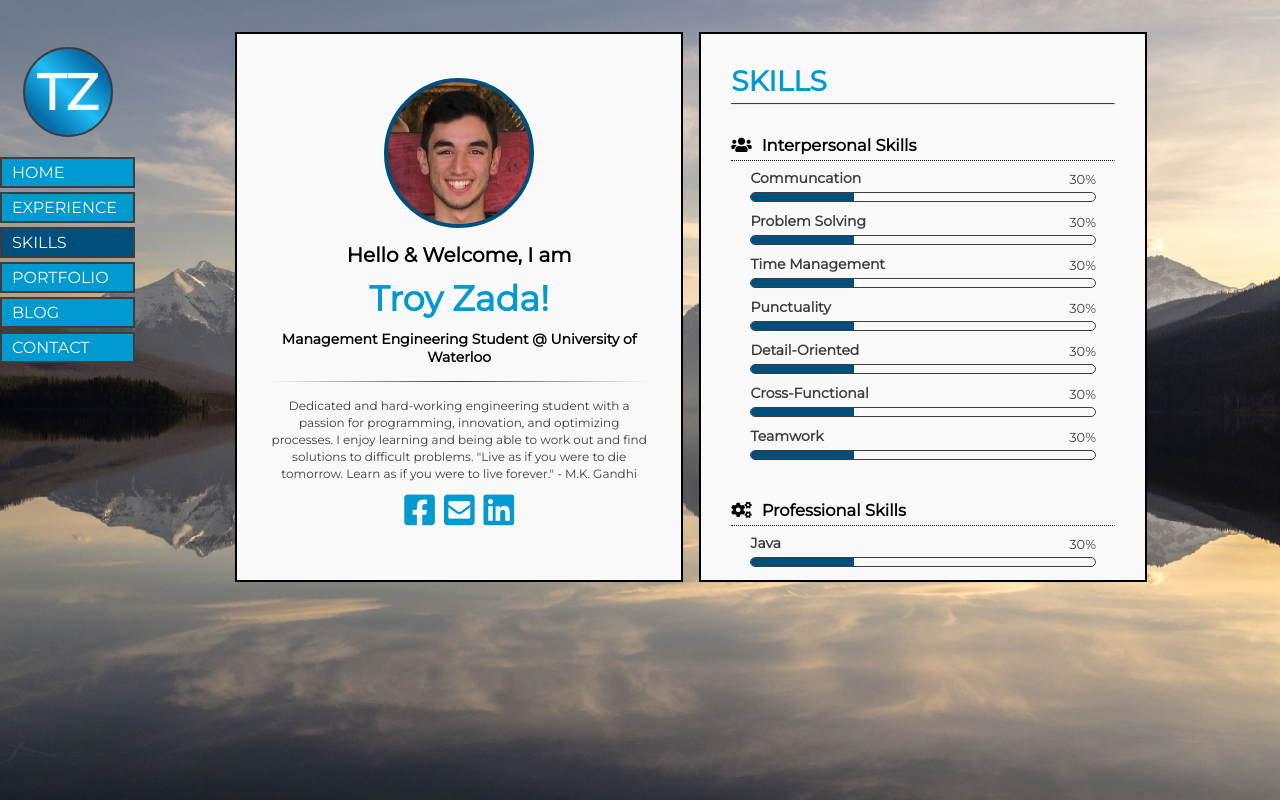
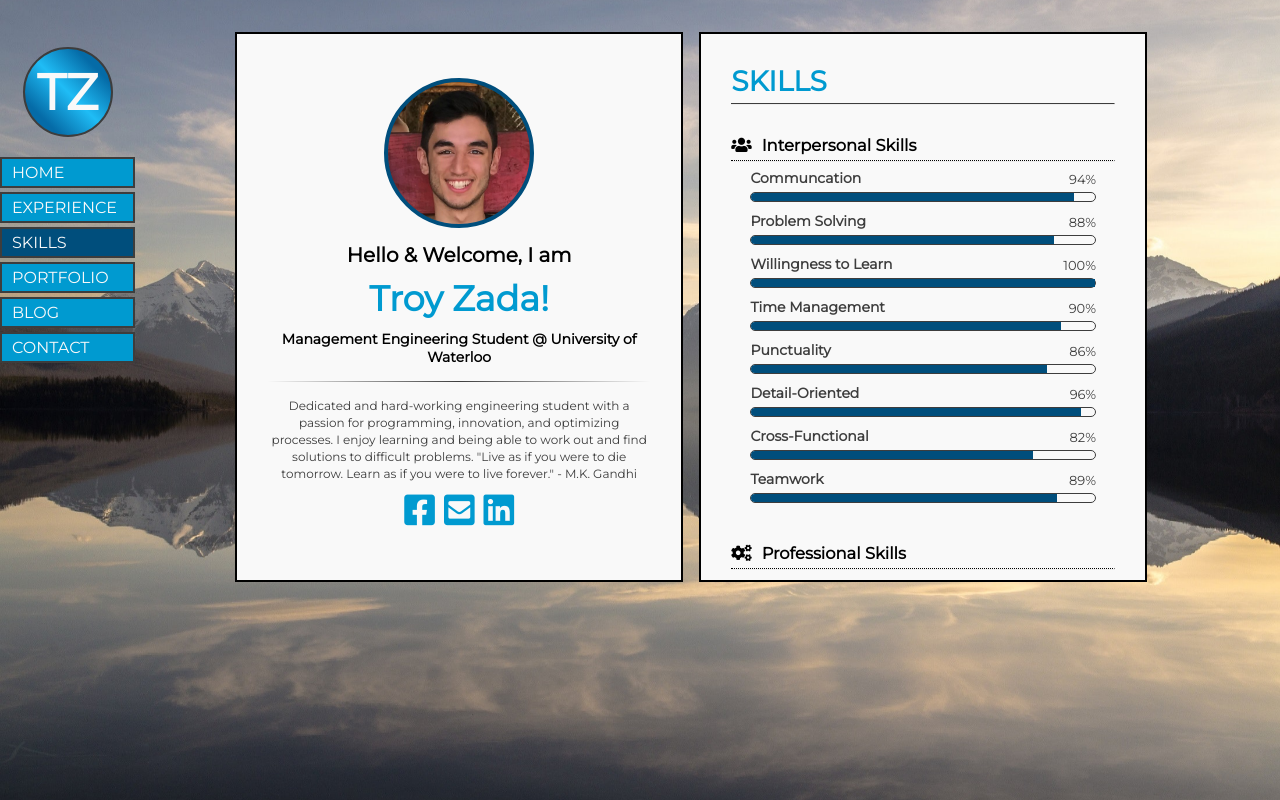
Before and after one commit to tzada8/troy-zada, a React (Create React App) app: page /skills in a window 1280 px wide. Built offline with nearby package versions, Linux system fonts and the light colour scheme; a web font is replaced by a local one.

Commit message:
fixed skill %s

```diff
--- a/src/components/cards/content/skills/Skills.js
+++ b/src/components/cards/content/skills/Skills.js
@@ -12,13 +12,14 @@ function Skills() {
          {/* GROUP OF INTERPERSONAL SKILLS */}
          <Subtitle icon="fas fa-users" label="Interpersonal Skills" />
          <ul>
-            <ProgressBar skillTitle="Communcation" percent="30%" />
-            <ProgressBar skillTitle="Problem Solving" percent="30%" />
-            <ProgressBar skillTitle="Time Management" percent="30%" />
-            <ProgressBar skillTitle="Punctuality" percent="30%" />
-            <ProgressBar skillTitle="Detail-Oriented" percent="30%" />
-            <ProgressBar skillTitle="Cross-Functional" percent="30%" />
-            <ProgressBar skillTitle="Teamwork" percent="30%" />
+            <ProgressBar skillTitle="Communcation" percent="94%" />
+            <ProgressBar skillTitle="Problem Solving" percent="88%" />
+            <ProgressBar skillTitle="Willingness to Learn" percent="100%" />
+            <ProgressBar skillTitle="Time Management" percent="90%" />
+            <ProgressBar skillTitle="Punctuality" percent="86%" />
+            <ProgressBar skillTitle="Detail-Oriented" percent="96%" />
+            <ProgressBar skillTitle="Cross-Functional" percent="82%" />
+            <ProgressBar skillTitle="Teamwork" percent="89%" />
          </ul>
 
          <GroupsDivider />
@@ -26,13 +27,14 @@ function Skills() {
          {/* GROUP OF PROFESSIONAL SKILLS */}
          <Subtitle icon="fas fa-cogs" label="Professional Skills" />
          <ul>
-            <ProgressBar skillTitle="Java" percent="30%" />
-            <ProgressBar skillTitle="Python" percent="30%" />
-            <ProgressBar skillTitle="Excel VBA" percent="30%" />
-            <ProgressBar skillTitle="HTML" percent="30%" />
-            <ProgressBar skillTitle="CSS" percent="30%" />
-            <ProgressBar skillTitle="JavaScript" percent="30%" />
-            <ProgressBar skillTitle="R" percent="30%" />
+            <ProgressBar skillTitle="Java" percent="76%" />
+            <ProgressBar skillTitle="Python" percent="74%" />
+            <ProgressBar skillTitle="HTML" percent="84%" />
+            <ProgressBar skillTitle="CSS" percent="80%" />
+            <ProgressBar skillTitle="Excel VBA" percent="46%" />
+            <ProgressBar skillTitle="React" percent="74%" />
+            <ProgressBar skillTitle="JavaScript" percent="68%" />
+            <ProgressBar skillTitle="R" percent="33%" />
          </ul>
       </div>
    );
```
